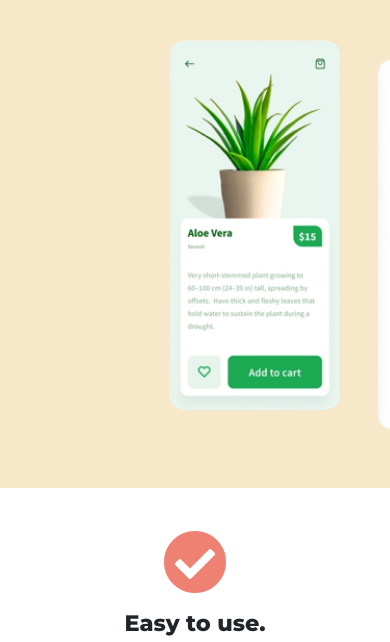
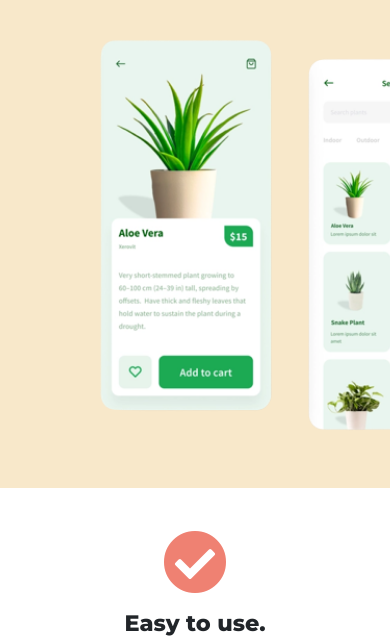
Before and after one commit to IshanKashyap03/TinTree, a plain HTML site: page index.html in a window 390 px wide. Shown: the part 806-1448 px from the top of the page. Drawn offline with nearby package versions, Linux system fonts and the light colour scheme.

Commit message:
media position

```diff
--- a/css/styles.css
+++ b/css/styles.css
@@ -173,7 +173,8 @@ p {
 
 @media (max-width: 1028px) {
   .title-image {
-    position: static;
+    position: relative;
+    right: 25%;
     transform: rotate(0);
   }
 
```
